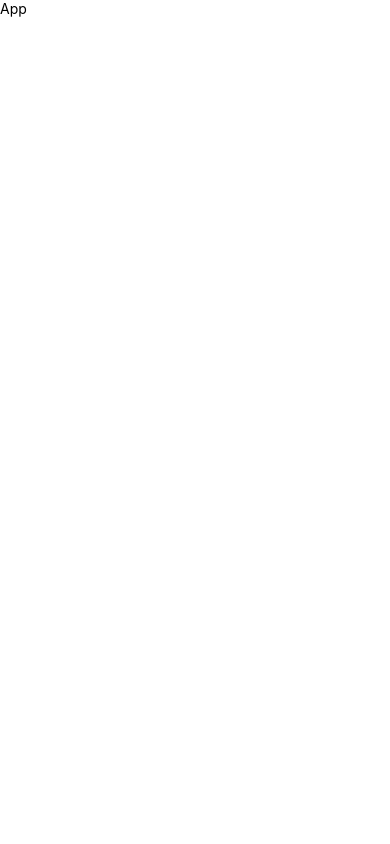
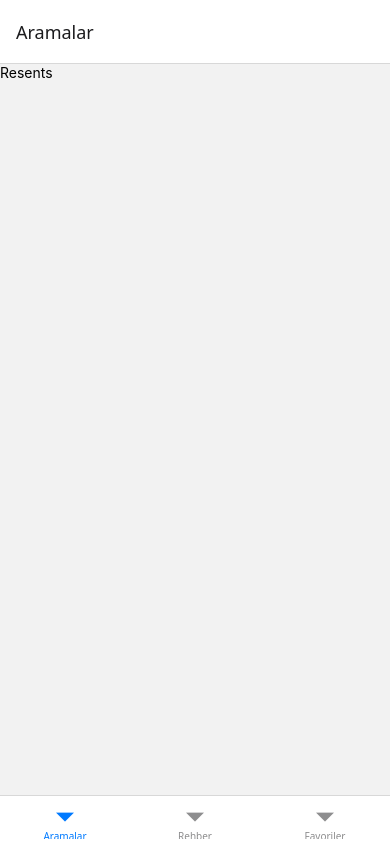
Before and after one commit to ozerbaykal/SQL-LITE-NATIVE-APP, a React Native app: screen / in a window 390 px wide. Built offline with nearby package versions, Linux system fonts and the light colour scheme.

Commit message:
setup navigation

```diff
--- a/App.jsx
+++ b/App.jsx
@@ -1,11 +1,11 @@
-import {View, Text, SafeAreaView} from 'react-native';
-import React from 'react';
+import {NavigationContainer} from '@react-navigation/native';
+import RootNavigator from './src/router/rootNavigator';
 
 const App = () => {
   return (
-    <SafeAreaView>
-      <Text>App</Text>
-    </SafeAreaView>
+    <NavigationContainer>
+      <RootNavigator />
+    </NavigationContainer>
   );
 };
 
--- /dev/null
+++ b/src/router/rootNavigator.jsx
@@ -0,0 +1,26 @@
+import {StyleSheet, View} from 'react-native';
+import React from 'react';
+import {createNativeStackNavigator} from '@react-navigation/native-stack';
+import { TABNAVIGATOR } from '../utils/routes';
+import TabNavigator from './tabNavigator';
+
+const RootNavigator = () => {
+  const Stack = createNativeStackNavigator();
+  return (
+
+      <Stack.Navigator
+      screenOptions={
+        {
+          headerShown:false
+        }
+      }
+      >
+        <Stack.Screen name={TABNAVIGATOR} component={TabNavigator} />
+      </Stack.Navigator>
+
+  );
+};
+
+export default RootNavigator;
+
+const styles = StyleSheet.create({});
--- /dev/null
+++ b/src/router/tabNavigator.jsx
@@ -0,0 +1,23 @@
+import { StyleSheet, Text, View } from 'react-native'
+import React from 'react'
+import { createBottomTabNavigator } from '@react-navigation/bottom-tabs'
+import { CONTACTS, FAVORITES, RESENTS } from '../utils/routes'
+import Resents from '../screens/resents'
+import Contacts from '../screens/contacts'
+import Favorites from '../screens/favorites'
+
+const TabNavigator = () => {
+   const Tab =  createBottomTabNavigator()
+  return (
+    <Tab.Navigator>
+        <Tab.Screen name={RESENTS} component={Resents}/>
+        <Tab.Screen name={CONTACTS} component={Contacts}/>
+        <Tab.Screen name={FAVORITES} component={Favorites}/>
+
+    </Tab.Navigator>
+  )
+}
+
+export default TabNavigator
+
+const styles = StyleSheet.create({})
--- a/src/screens/contacts/index.jsx
+++ b/src/screens/contacts/index.jsx
@@ -1,5 +1,4 @@
 import {View, Text} from 'react-native';
-import React from 'react';
 
 const Contacts = () => {
   return (
@@ -8,5 +7,4 @@ const Contacts = () => {
     </View>
   );
 };
-
 export default Contacts;
--- a/src/utils/routes.js
+++ b/src/utils/routes.js
@@ -1,3 +1,4 @@
 export const CONTACTS = 'Rehber';
 export const FAVORITES = 'Favoriler';
 export const RESENTS = 'Aramalar';
+export const TABNAVIGATOR = 'TABNAVIGATOR';
```
Also changed, not shown: package.json (+8 -1 lines), 13 other files (tests, documents, lock files or other folders).
